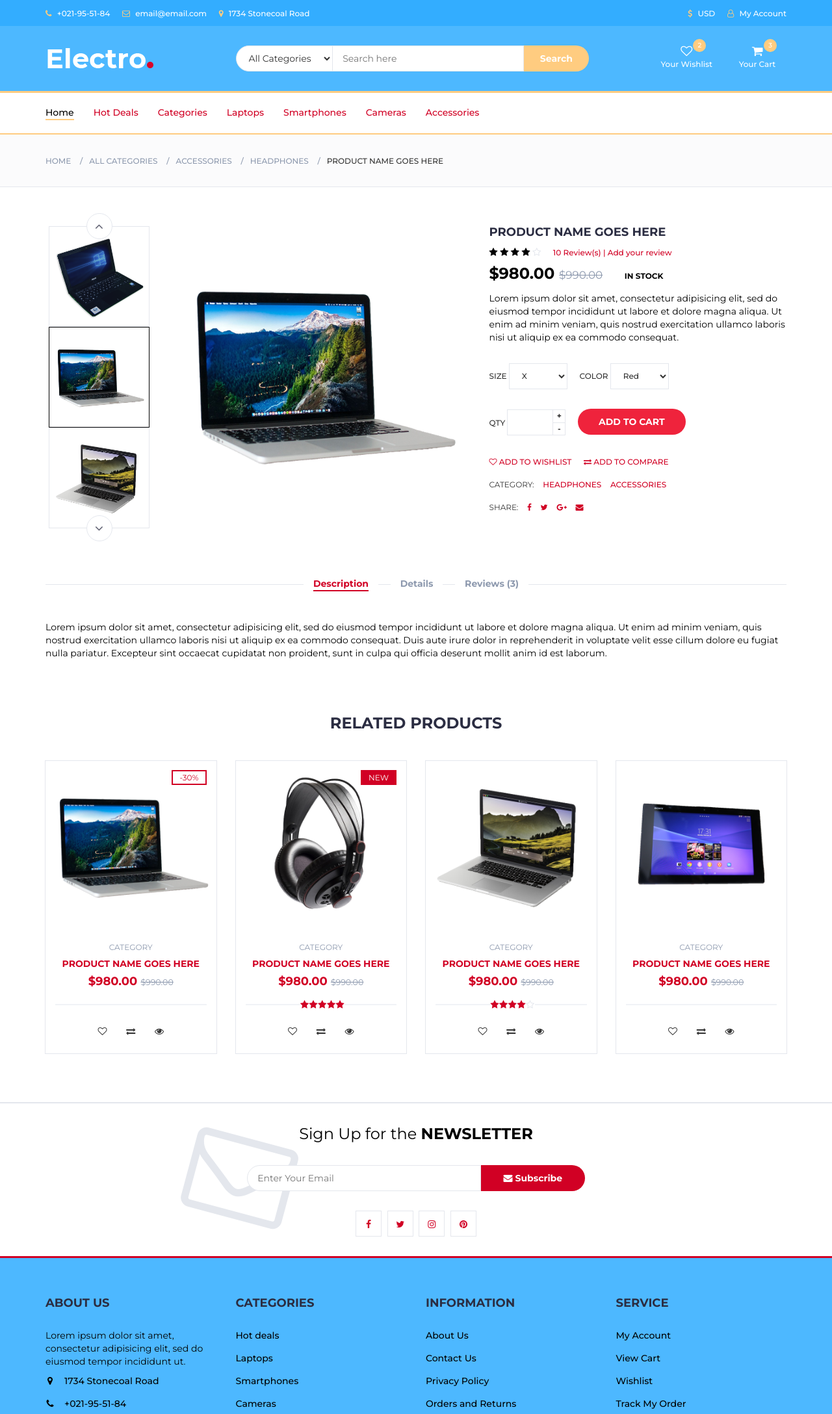
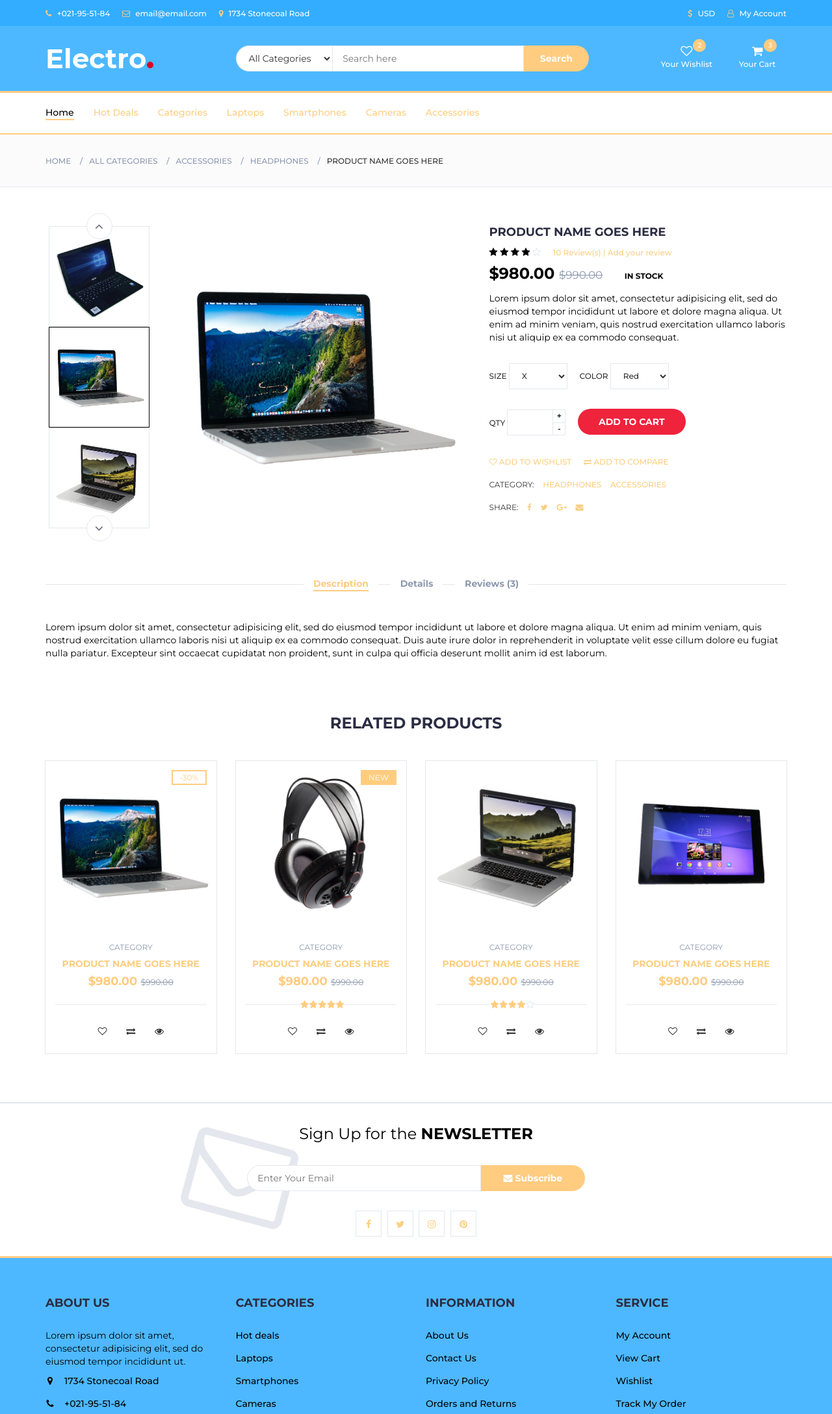
Before and after one commit to pfalencar/ppets, a PHP site: page /product.html in a window 1280 px wide. Shown: the top 2176 px of the page at 65% size. Run offline with PHP 8.4, Linux system fonts and the light colour scheme.

Commit message:
Cor amarela

```diff
--- a/css/style.css
+++ b/css/style.css
@@ -68,14 +68,14 @@ h1, h2, h3, h4, h5, h6 {
 }
 
 a {
-  color: #D10024;
+  color: #FCCE81;
   font-weight: 500;
   -webkit-transition: 0.2s color;
   transition: 0.2s color;
 }
 
 a:hover, a:focus {
-  color: #D10024;
+  color: #FCCE81;
   text-decoration: none;
   outline: none;
 }
@@ -890,13 +889,13 @@ textarea.input {
 
 .product .product-img .product-label>span.sale {
   background-color: #FFF;
-  border-color: #D10024;
-  color: #D10024;
+  border-color: #ffcc80;
+  color: #ffcc80;
 }
 
 .product .product-img .product-label>span.new {
-  background-color: #D10024;
-  border-color: #D10024;
+  background-color: #ffcc80;
+  border-color: #ffcc80;
   color: #FFF;
 }
 
@@ -924,11 +923,11 @@ textarea.input {
 }
 
 .product .product-body .product-name>a:hover, .product .product-body .product-name>a:focus {
-  color: #D10024;
+  color: #ffcc80;
 }
 
 .product .product-body .product-price {
-  color: #D10024;
+  color: #ffcc80;
   font-size: 18px;
 }
 
@@ -954,7 +953,7 @@ textarea.input {
 }
 
 .product .product-body .product-rating>i.fa-star {
-  color: #D10024;
+  color: #ffcc80;
 }
 
 .product .product-body .product-rating:after {
@@ -1651,7 +1650,7 @@ textarea.input {
 }
 
 #product-tab .tab-nav li.active a {
-  color: #D10024;
+  color: #ffcc80;
 }
 
 #product-tab .tab-nav li a:after {
@@ -1659,7 +1658,7 @@ textarea.input {
   display: block;
   width: 0%;
   height: 2px;
-  background-color: #D10024;
+  background-color: #ffcc80;
   -webkit-transition: 0.2s all;
   transition: 0.2s all;
 }
@@ -1920,7 +1919,7 @@ textarea.input {
 
 #newsletter.section {
   border-top: 2px solid #E4E7ED;
-  border-bottom: 3px solid #D10024;
+  border-bottom: 3px solid #ffcc80;
   margin-top: 30px;
 }
 
@@ -1962,7 +1961,7 @@ textarea.input {
   width: 160px;
   height: 40px;
   font-weight: 700;
-  background: #D10024;
+  background: #ffcc80;
   color: #FFF;
   border: none;
   border-radius: 0px 40px 40px 0px;
```
Also changed, not shown: other parts of css/style.css (+36 -37 lines).
